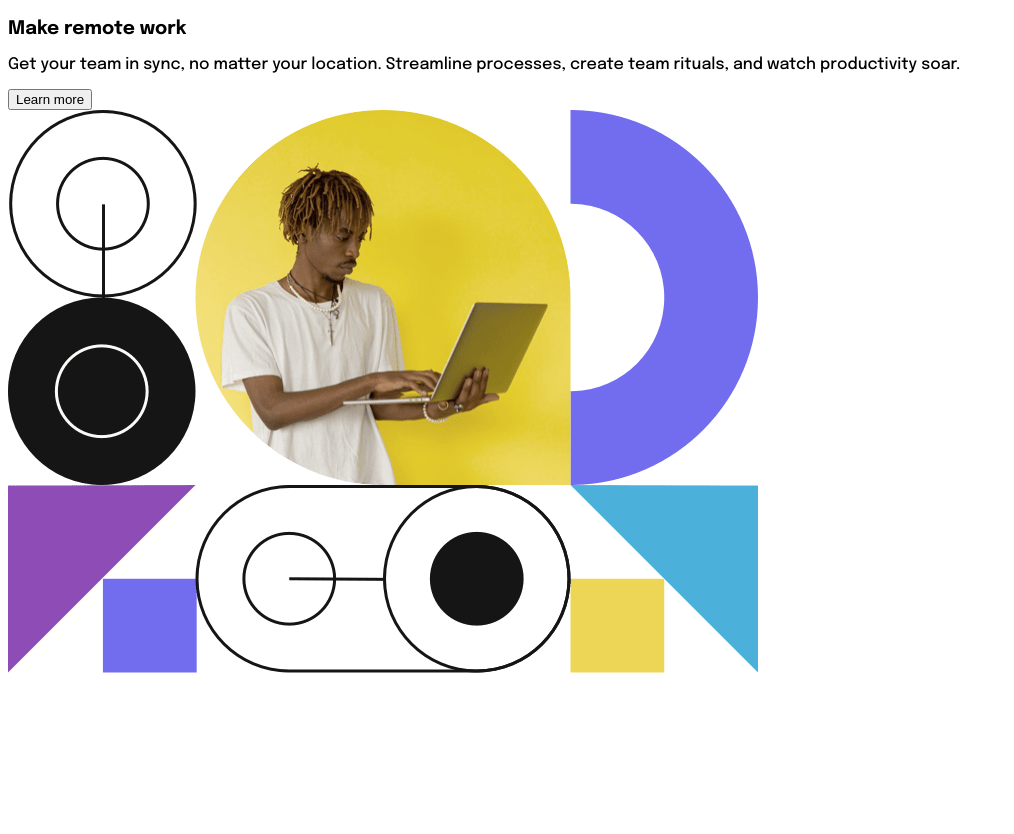
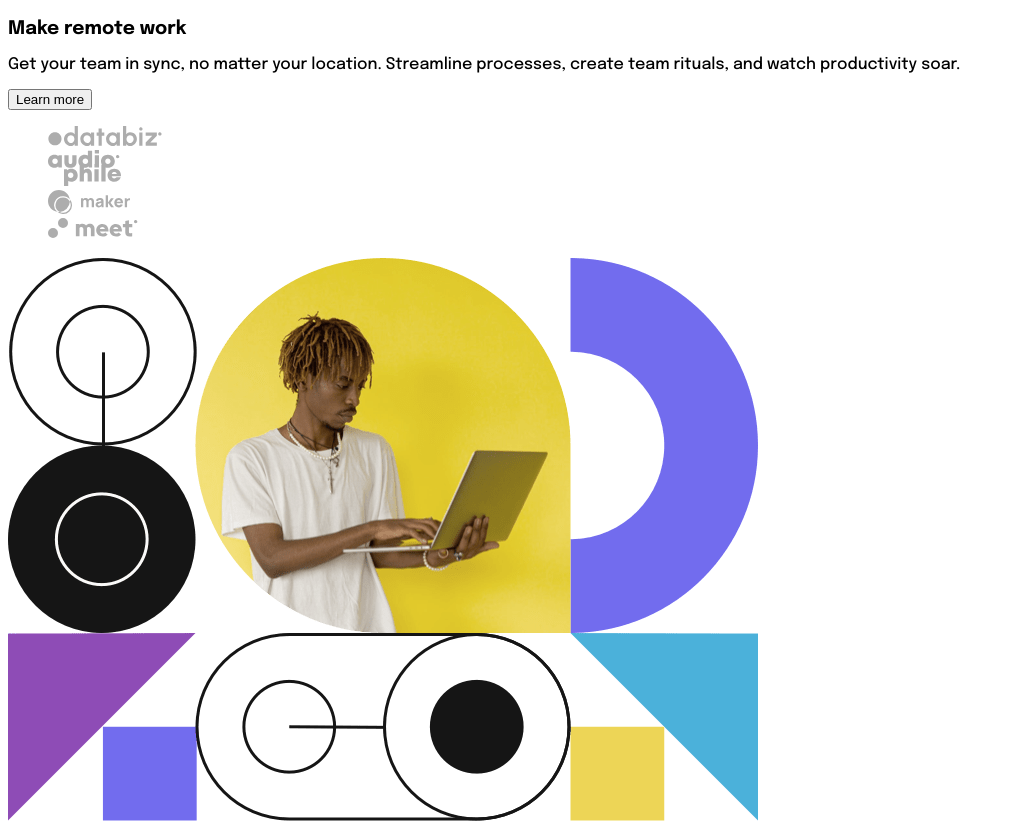
Before and after one commit to alameen-alli/dropdown-navigation, a React (Create React App) app: page / in a window 1280 px wide. Shown: the whole page, without its empty margins (0-1014 px from the left). Before the commit the page ends 800 px from the top, so only its background shows below. Built offline with nearby package versions, Linux system fonts and the light colour scheme.

Commit message:
add client logo

```diff
--- a/src/App.js
+++ b/src/App.js
@@ -1,5 +1,9 @@
 import mobile from "./images/image-hero-mobile.png";
 import desktop from "./images/image-hero-desktop.png";
+import audiophile from "./images/client-audiophile.svg";
+import databiz from "./images/client-databiz.svg";
+import maker from "./images/client-maker.svg";
+import meet from "./images/client-meet.svg";
 
 function App() {
   return (
@@ -14,6 +18,14 @@ function App() {
           <button className="bg-black rounded-lg shadow text-white font-bold hover:opacity-75 transition-all duration-150 pt-3 pb-2 px-6 cursor-pointer">
             Learn more
           </button>
+
+          <ul className="grid grid-cols-4 gap-1 mt-10 place-items-center md:place-items-start">
+            <li><img src={databiz} className="w-16 md:w-24" /></li>
+            <li><img src={audiophile} className="w-16 md:w-24" /></li>
+            <li><img src={maker} className="w-16 md:w-24" /></li>
+            <li><img src={meet} className="w-16 md:w-24" /></li>
+          </ul>
+
         </article>
 
         <article>
```
